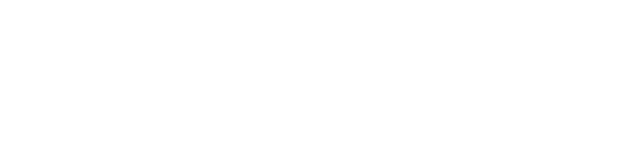
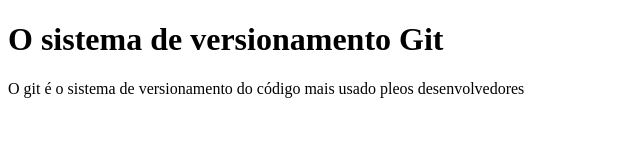
Before and after one commit to helisonn/web-III, a plain HTML site: page index.html in a window 1280 px wide. Shown: the whole page, without its empty margins (0-640 px from the left). Drawn offline with Linux system fonts and the light colour scheme.

Commit message:
segunda versao

```diff
--- a/index.html
+++ b/index.html
@@ -4,9 +4,10 @@
     <meta charset="UTF-8">
     <meta http-equiv="X-UA-Compatible" content="IE=edge">
     <meta name="viewport" content="width=device-width, initial-scale=1.0">
-    <title>Document</title>
+    <title>O sistema de versionamento de Git</title>
 </head>
 <body>
-
+    <h1>O sistema de versionamento Git</h1>
+    <p>O git é o sistema de versionamento do código mais usado pleos desenvolvedores</p>
 </body>
 </html>
```
